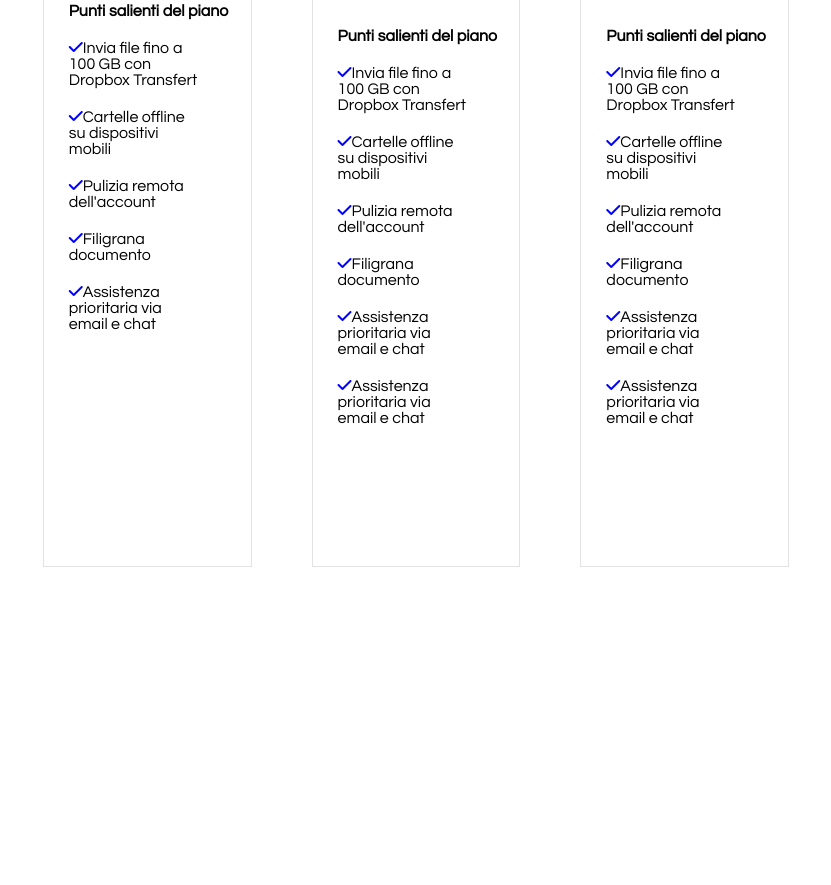
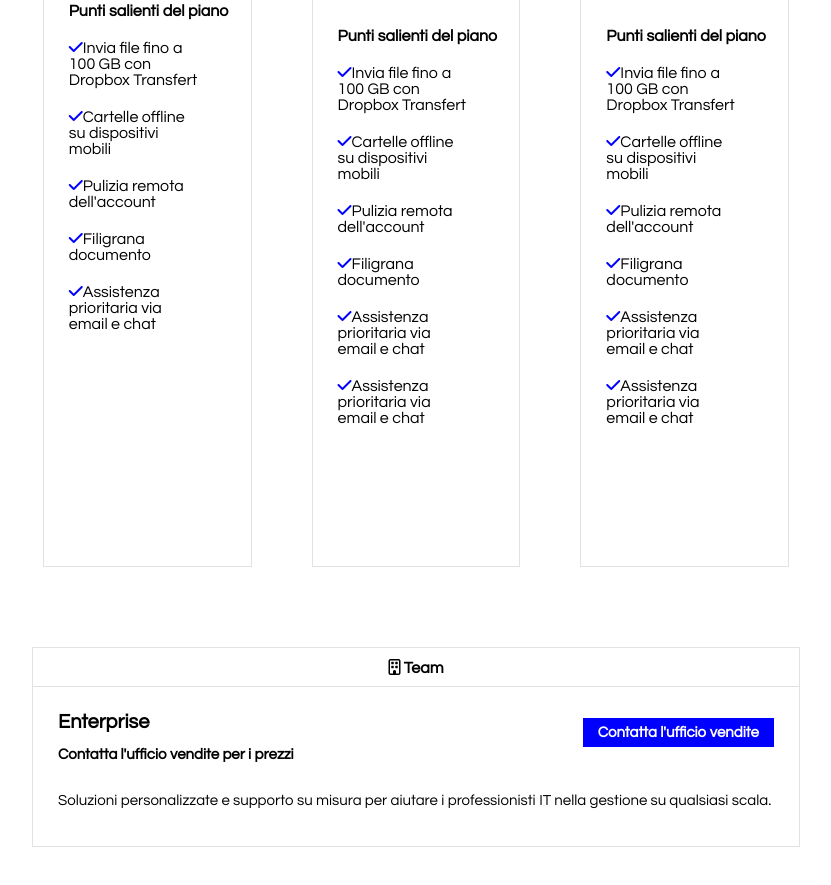
Before and after one commit to AndreaVk/htmlcss-dropbox, a plain HTML site: page index.html in a window 1280 px wide. Shown: the part 1998-2883 px from the top of the page, without its empty margins (224-1055 px from the left). Drawn offline with Linux system fonts and the light colour scheme.

Commit message:
fine prima parte main

```diff
--- a/css/style.css
+++ b/css/style.css
@@ -198,7 +198,6 @@
 }
 
 .box{
-    height: 890px;
     margin:0 auto;
     width: 63%;
 }
@@ -216,6 +215,7 @@
     margin: 30px;
     float: left;
     border: 1px solid #E2E2E3;
+    margin-bottom: 80px;
 }
 
 .singolo{
@@ -326,3 +326,58 @@
 #sposta2{
     margin-left: 5px;
 }
+
+.box2{
+    height: 200px;
+    margin:0 auto;
+    width: 60%;
+    border: 1px solid #E2E2E3;
+    position: relative;
+}
+
+.box2section{
+    height: 20%;
+    border-bottom: 1px solid #E2E2E3;
+    text-align: center;
+    line-height: 40px;
+    font-size: 16px;
+    font-weight: 600;
+}
+
+.enterprise{
+    text-align: left;
+    margin-left: 25px;
+    margin-top: 25px;
+}
+
+h5{
+    font-size: 20px;
+    margin-bottom: 15px;
+}
+
+.enterprise div{
+    font-size: 15px;
+    margin-bottom: 30px;
+    font-weight: 600;
+}
+
+.enterprise span{
+    font-size: 15px;
+}
+
+.contactbtn{
+    width: 25%;
+    padding: 7px 15px;
+    background-color: blue;
+    color: white;
+    text-decoration: none;
+    text-align: center;
+    position: absolute;
+    top: 70px;
+    right: 25px;
+}
+
+.contactbtn:hover{
+    background-color:rgba(0, 0, 255, 0.8);
+    box-shadow: 1px 1px 3px 1px #000000;
+}
--- a/index.html
+++ b/index.html
@@ -209,6 +209,19 @@
                 </section>
             </div>
         </div>
+        <div class="box2">
+            <section class="box2section">
+                <i class="far fa-building"></i>
+                <span>Team</span>
+            </section>
+            <section class="enterprise">
+                <h5>Enterprise</h5>
+                <div>Contatta l'ufficio vendite per i prezzi</div>
+                <span>Soluzioni personalizzate e supporto su misura per aiutare i professionisti IT nella gestione su qualsiasi scala.</span>
+                <div class="contactbtn">Contatta l'ufficio vendite</div>
+            </section>
+
+        </div>
 
     </main>
     <!-- fine main -->
```
